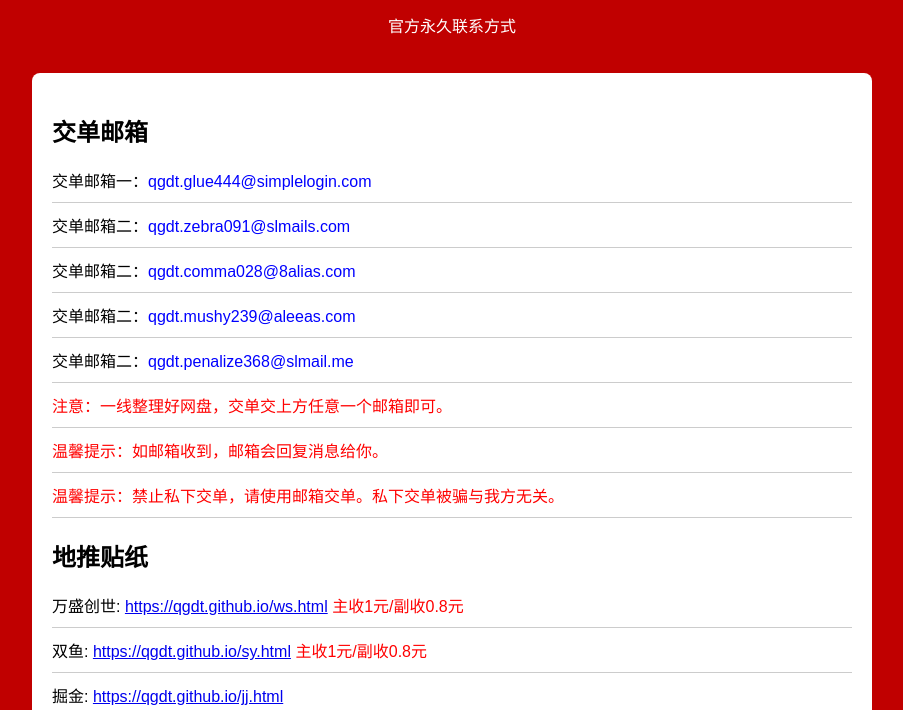
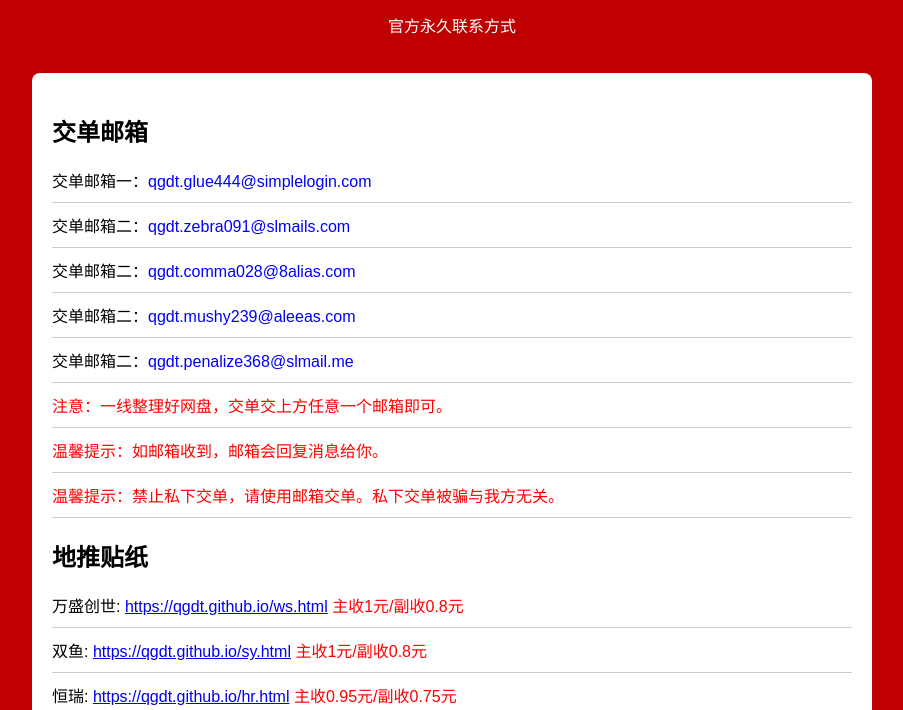
Before and after one commit to qgdt/qgdt.github.io, a plain HTML site: page index.html in a window 1280 px wide. Shown: the part 90-800 px from the top of the page, without its empty margins (188-1091 px from the left). Drawn offline with Linux system fonts and the light colour scheme.

Commit message:
Update index.html

```diff
--- a/index.html
+++ b/index.html
@@ -73,6 +73,7 @@
         <ul>
             <li> 万盛创世: <a href="https://qgdt.github.io/ws.html" target="_blank">https://qgdt.github.io/ws.html</a> <span style="color: #ff0000;">主收1元/副收0.8元</span></li>
             <li> 双鱼: <a href="https://qgdt.github.io/sy.html" target="_blank">https://qgdt.github.io/sy.html</a> <pan style="color: #ff0000;">主收1元/副收0.8元</span></</li>
+            <li> 恒瑞: <a href="https://qgdt.github.io/hr.html" target="_blank">https://qgdt.github.io/hr.html</a> <pan style="color: #ff0000;">主收0.95元/副收0.75元</span></</li>
             <li> 掘金: <a href="https://qgdt.github.io/jj.html" target="_blank">https://qgdt.github.io/jj.html</a> </li>
             <li> 汉鼎:<a href="https://qgdt.github.io/hd.html" target="_blank">https://qgdt.github.io/hd.html</a> </li>
             <li> 九鼎: <a href="https://qgdt.github.io/jd.html" target="_blank">https://qgdt.github.io/jd.html</a> </li>
```
